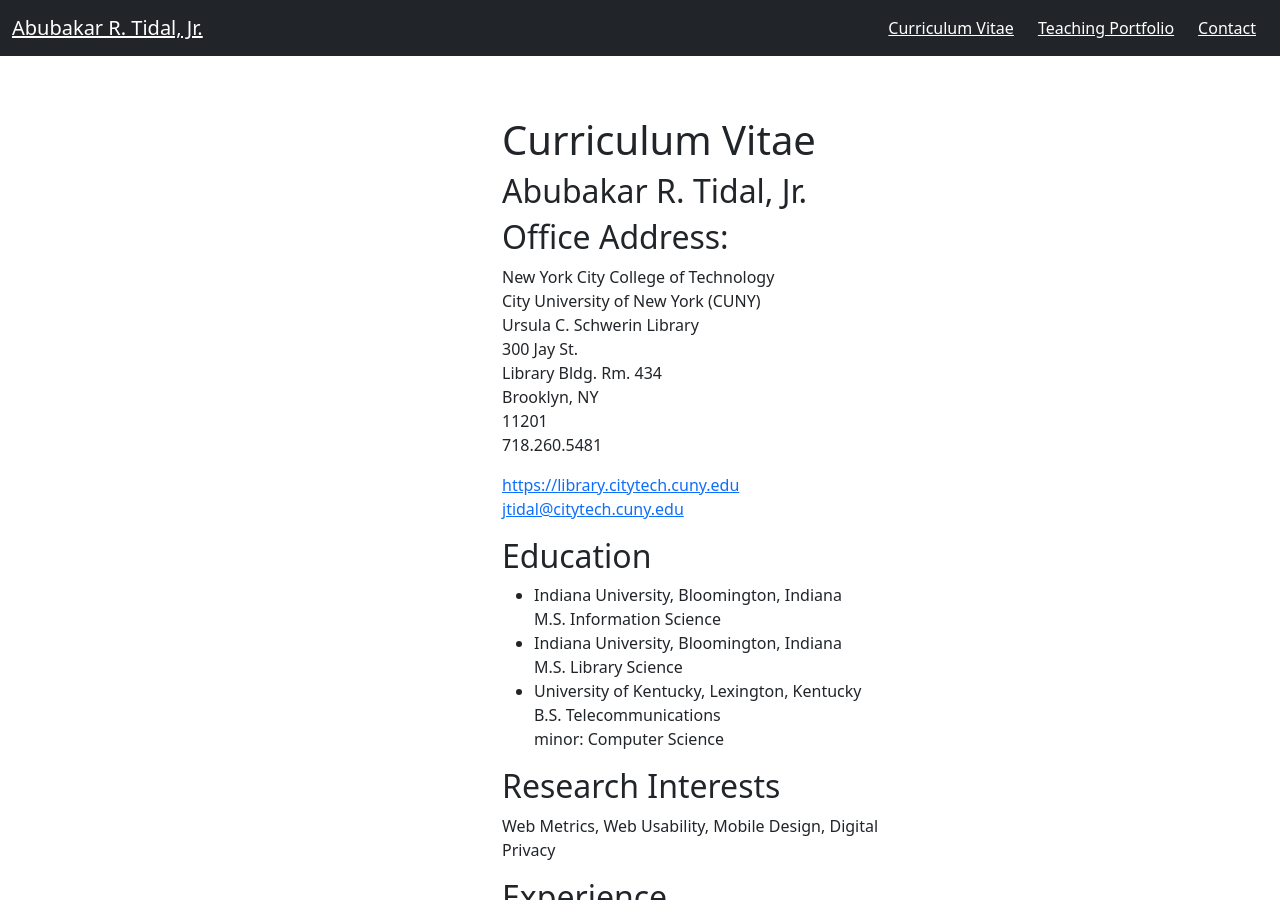
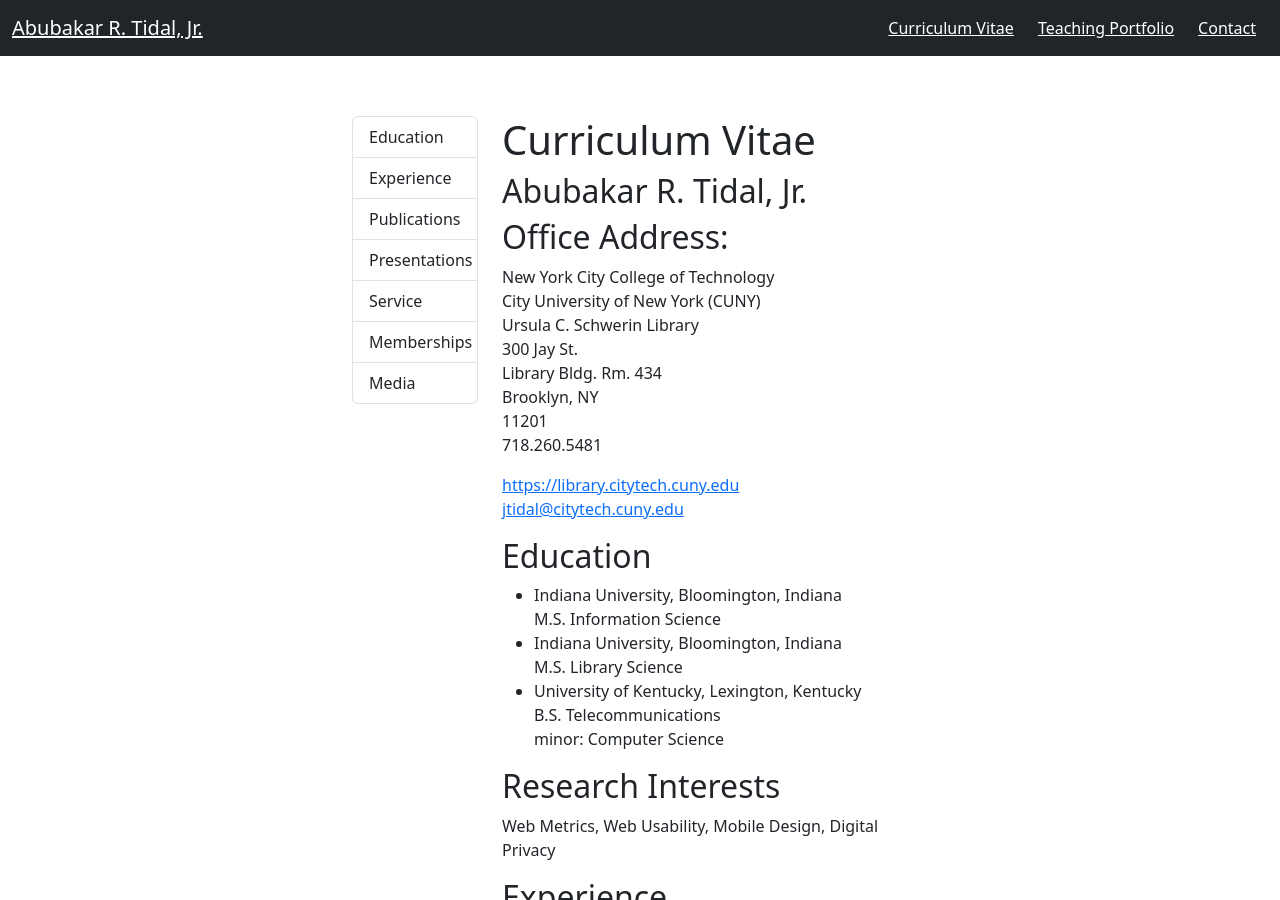
Before and after one commit to KentuckyFriedTofu/KentuckyFriedTofu.github.io, a Jekyll site: the page built from cv.html, in a window 1280 px wide and 900 px high. Built offline with Jekyll 4.4.1, drawn with Linux system fonts in a browser that asks for light colours.

Commit message:
Update cv.html

```diff
--- a/cv.html
+++ b/cv.html
@@ -4,7 +4,15 @@ title: Abubakar R. Tidal, Jr. - Curriculum Vitae
 ---
 <div class="row">
   <div class="col-sm-12 col-md-3 col-lg-3">
-
+    <div id="in-pageNav" class="list-group">
+      <a class="list-group-item list-group-item-action" href="#edu">Education</a>
+      <a class="list-group-item list-group-item-action" href="#xp">Experience</a>
+      <a class="list-group-item list-group-item-action" href="#pub">Publications</a>
+      <a class="list-group-item list-group-item-action" href="#pres">Presentations</a>
+       <a class="list-group-item list-group-item-action" href="#service">Service</a>
+      <a class="list-group-item list-group-item-action" href="#mem">Memberships</a>
+      <a class="list-group-item list-group-item-action" href="#media">Media</a>
+    </div>
   </div>
 
   <div class="col-sm-12 col-md-9 col-lg-9">
```
